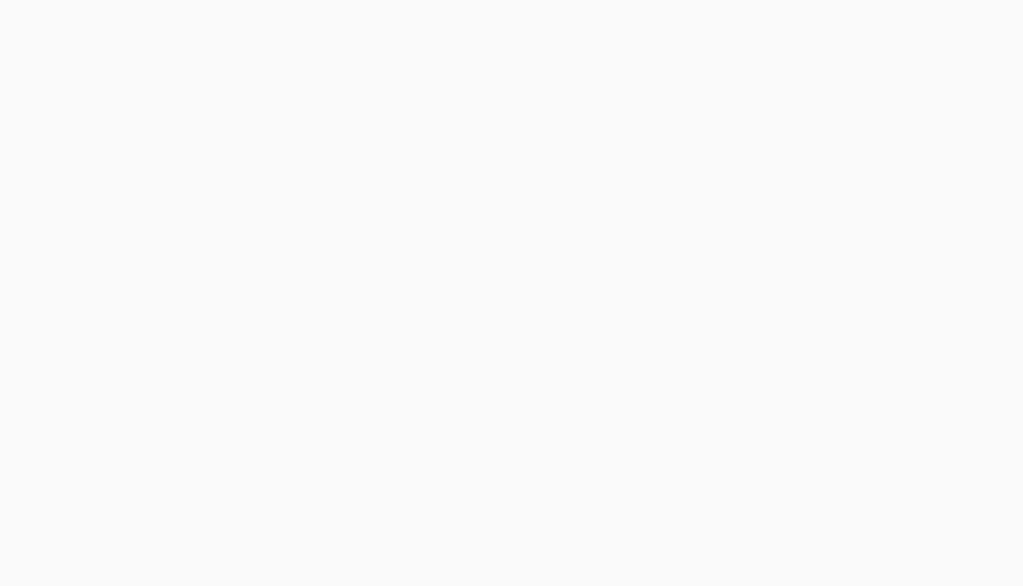
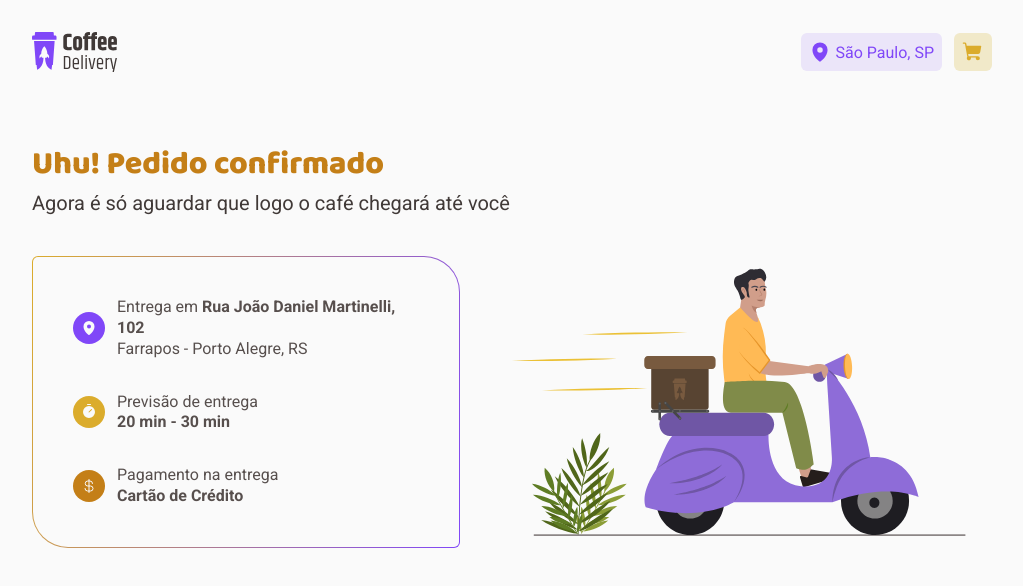
Before and after one commit to RafaelGSantana/coffee-delivery-desafio-reactjs-02, a React (Vite) app: page /success in a window 1280 px wide. Before the commit this address had no page. Shown: the top 586 px of the page, without its empty margins (128-1151 px from the left). Built offline with nearby package versions, Linux system fonts and the light colour scheme.

Commit message:
css adjustments form input element in cart + structure & css styles in success page

```diff
--- a/src/Router.tsx
+++ b/src/Router.tsx
@@ -3,6 +3,7 @@ import { Route, Routes } from "react-router-dom";
 import { DefaultLayout } from "./layouts/DefaultLayout";
 import { Cart } from "./pages/Cart";
 import { Home } from "./pages/Home";
+import { Success } from "./pages/Success";
 
 export function Router() {
    return (
@@ -10,6 +11,7 @@ export function Router() {
          <Route path="/" element={<DefaultLayout />}>
             <Route path="/" element={<Home />} />
             <Route path="/cart" element={<Cart />} />
+            <Route path="/success" element={<Success />} />
          </Route>
       </Routes>
    )
--- a/src/pages/Cart/index.tsx
+++ b/src/pages/Cart/index.tsx
@@ -74,16 +74,22 @@ export function Cart() {
 
                <PaymentOptions>
                   <button>
-                     <CreditCard size={16} />
-                     <p>CARTÃO DE CRÉDITO</p>
+                     <div>
+                        <CreditCard size={16} />
+                     </div>
+                     <p>Cartão de crédito</p>
                   </button>
                   <button>
-                     <Bank size={16} />
-                     <p>CARTÃO DE DÉBITO</p>
+                     <div>
+                        <Bank size={16} />
+                     </div>
+                     <p>Cartão de débito</p>
                   </button>
                   <button>
-                     <Money size={16} />
-                     <p>DINHEIRO</p>
+                     <div>
+                        <Money size={16} />
+                     </div>
+                        <p>dinheiro</p>
                   </button>
                </PaymentOptions>
             </PaymentInfoFormWrapper>
@@ -105,13 +111,13 @@ export function Cart() {
                         <p>Expresso Tradicional</p>
                         <div>
                            <SelectAmountOfSelectedCoffee>
-                              <div>
+                              <button>
                                  <Minus size={14} weight="bold" />
-                              </div>
+                              </button>
                               <p>1</p>
-                              <div>
+                              <button>
                                  <Plus size={14} weight="bold" />
-                              </div>
+                              </button>
                            </SelectAmountOfSelectedCoffee>
 
                            <RemoveSelectedCoffeeButton>
@@ -138,13 +144,13 @@ export function Cart() {
                         <p>Expresso Tradicional</p>
                         <div>
                            <SelectAmountOfSelectedCoffee>
-                              <div>
+                              <button>
                                  <Minus size={14} weight="bold" />
-                              </div>
+                              </button>
                               <p>1</p>
-                              <div>
+                              <button>
                                  <Plus size={14} weight="bold" />
-                              </div>
+                              </button>
                            </SelectAmountOfSelectedCoffee>
 
                            <RemoveSelectedCoffeeButton>
--- a/src/pages/Cart/styles.ts
+++ b/src/pages/Cart/styles.ts
@@ -80,6 +80,16 @@ const BaseInput = styled.input`
    border-radius: 4px;
    outline: none;
 
+   font-size: 0.875rem;
+   line-height: 130%;
+   color: ${props => props.theme["base-text"]};
+
+   &::placeholder {
+      font-size: 0.875rem;
+      line-height: 130%;
+      color: ${props => props.theme["base-label"]};
+   }
+
    &:focus {
       border: 1px solid ${props => props.theme["yellow-dark"]};
    }
@@ -150,6 +160,7 @@ export const PaymentInfoDescription = styled.div`
 export const PaymentOptions = styled.div`
    display: flex;
    align-items: center;
+   justify-content: center;
    gap: 0.75rem;
 
    button {
@@ -164,21 +175,27 @@ export const PaymentOptions = styled.div`
 
       transition: background 0.2s;
 
-      svg {
-         color: ${props => props.theme["purple"]};
+      div {
+         display: flex;
+         align-items: center;
+         justify-content: center;
+
+         svg {
+            color: ${props => props.theme["purple"]};
+         }
       }
 
-      p {
-         font-size: 0.75rem;
-         line-height: 130%;
-         text-transform: capitalize;
-         color: ${props => props.theme["base-text"]};
+         p {
+            font-size: 0.75rem;
+            line-height: 160%;
+            text-transform: uppercase;
+            color: ${props => props.theme["base-text"]};
+         }
       }
 
       &:hover {
          background: ${props => props.theme["base-hover"]};
       }
-   }
 `;
 
 export const CartSelectedCoffeesWrapper = styled.div`
@@ -259,9 +276,23 @@ export const SelectAmountOfSelectedCoffee = styled.div`
    background: ${props => props.theme["base-button"]};
    border-radius: 6px;
 
-   > div {
+   > button {
+      border: none;
+      transition: color 0.2s;
+      background: transparent;
+
+      display: flex;
+      align-items: center;
+      justify-content: center;
+
       svg {
          color: ${props => props.theme["purple"]};
+      }
+
+      &:hover {
+         svg {
+            color: ${props => props.theme["purple-dark"]};
+         }
       }
    }
 
@@ -290,7 +321,7 @@ export const RemoveSelectedCoffeeButton = styled.button`
    p {
       font-size: 0.75rem;
       color: ${props => props.theme["base-text"]};;
-      line-height: 130%;
+      line-height: 160%;
    }
 
    &:hover {
--- /dev/null
+++ b/src/pages/Success/index.tsx
@@ -0,0 +1,66 @@
+import { CurrencyDollar, MapPin, Timer } from "phosphor-react";
+
+import successImage from '../../assets/success-image.svg';
+
+import {
+   SuccessPageContainer,
+   OrderInfoContainer,
+   SuccessMessage,
+   OrderInfo,
+   AddressInfo,
+   DeliveryForecastInfo,
+   PaymentInfo,
+} from './styles';
+export function Success() {
+   return (
+      <SuccessPageContainer>
+         <SuccessMessage>
+               <h2>Uhu! Pedido confirmado</h2>
+               <p>Agora é só aguardar que logo o café chegará até você</p>
+         </SuccessMessage>
+
+         <OrderInfoContainer>
+            <OrderInfo>
+               <div>
+                  <AddressInfo>
+                     <div>
+                        <MapPin size={16} weight="fill" />
+                     </div>
+                     <div>
+                        <p>Entrega em <b>Rua João Daniel Martinelli, 102</b></p>
+                        <p>Farrapos - Porto Alegre, RS</p>
+                     </div>
+                  </AddressInfo>
+
+                  <DeliveryForecastInfo>
+                     <div>
+                        <Timer size={16} weight="fill" />
+                     </div>
+                     <div>
+                        <p>Previsão de entrega</p>
+                        <p><b>20 min - 30 min</b></p>
+                     </div>
+                  </DeliveryForecastInfo>
+
+                  <PaymentInfo>
+                     <div>
+                        <CurrencyDollar size={16} />
+                     </div>
+                     <div>
+                        <p>Pagamento na entrega</p>
+                        <p><b>Cartão de Crédito</b></p>
+                     </div>
+                  </PaymentInfo>
+               </div>
+            </OrderInfo>
+
+            <img
+               src={successImage}
+               alt="Ilustração de um homem moreno, vestido com uma camiseta amarela, calça verde e um sapato preto,
+               pilotando uma moto lilás pequena, com um baú marrom, e um arbusto verde no canto inferior esquerdo do
+               desenho."
+            />
+         </OrderInfoContainer>
+      </SuccessPageContainer>
+   )
+}
--- /dev/null
+++ b/src/pages/Success/styles.ts
@@ -0,0 +1,148 @@
+import styled from "styled-components";
+
+export const SuccessPageContainer = styled.div`
+   width: 100%;
+   padding: 2.5rem 10rem;
+
+   display: flex;
+   flex-direction: column;
+   align-items: flex-start;
+   justify-content: space-between;
+   gap: 2.5rem;
+`;
+
+export const OrderInfoContainer = styled.div`
+   width: 100%;
+
+   display: flex;
+   align-items: center;
+   justify-content: space-between;
+   gap: 2.5rem;
+`;
+
+export const SuccessMessage = styled.div`
+   display: flex;
+   flex-direction: column;
+   align-items: flex-start;
+   gap: 0.25rem;
+
+   h2 {
+      font-family: 'Baloo 2', sans-serif;
+      font-size: 2rem;
+      font-weight: 800;
+      line-height: 130%;
+      color: ${props => props.theme["yellow-dark"]};
+   }
+
+   p {
+      font-size: 1.25rem;
+      line-height: 130%;
+      color: ${props => props.theme["base-subtitle"]};
+   }
+`;
+
+export const OrderInfo = styled.div`
+   width: 32.875rem;
+   padding: 1px;
+   border-radius: 6px 36px;
+   background: linear-gradient(105deg, #DBAC2C, #8047F8);
+
+   > div {
+      width: 100%;
+      padding: 2.5rem;
+      background: ${props => props.theme.background};;
+      border-radius: 5px 35px;
+
+      display: flex;
+      flex-direction: column;
+      align-items: flex-start;
+      gap: 2rem;
+   }
+`;
+
+export const AddressInfo = styled.div`
+   display: flex;
+   align-items: center;
+   gap: 0.75rem;
+
+   div:first-child {
+      width: 2rem;
+      height: 2rem;
+      padding: 8px;
+      border-radius: 50%;
+      background: ${props => props.theme["purple"]};
+
+      display: flex;
+      align-items: center;
+      justify-content: center;
+
+      svg {
+         color: ${props => props.theme["background"]};
+      }
+   }
+
+   div:last-child {
+      p {
+         line-height: 130%;
+         color: ${props => props.theme["base-text"]};
+      }
+   }
+`;
+
+export const DeliveryForecastInfo = styled.div`
+   display: flex;
+   align-items: center;
+   gap: 0.75rem;
+
+   div:first-child {
+      width: 2rem;
+      height: 2rem;
+      padding: 8px;
+      border-radius: 50%;
+      background: ${props => props.theme["yellow"]};
+
+      display: flex;
+      align-items: center;
+      justify-content: center;
+
+      svg {
+         color: ${props => props.theme["background"]};
+      }
+   }
+
+   div:last-child {
+      p {
+         line-height: 130%;
+         color: ${props => props.theme["base-text"]};
+      }
+   }
+`;
+
+export const PaymentInfo = styled.div`
+   display: flex;
+   align-items: center;
+   gap: 0.75rem;
+
+   div:first-child {
+      width: 2rem;
+      height: 2rem;
+      padding: 8px;
+      border-radius: 50%;
+      background: ${props => props.theme["yellow-dark"]};
+
+      display: flex;
+      align-items: center;
+      justify-content: center;
+
+      svg {
+         color: ${props => props.theme["background"]};
+      }
+   }
+
+   div:last-child {
+      p {
+         line-height: 130%;
+         color: ${props => props.theme["base-text"]};
+      }
+   }
+`;
```
Also changed, not shown: src/assets/success-image.svg (added).
